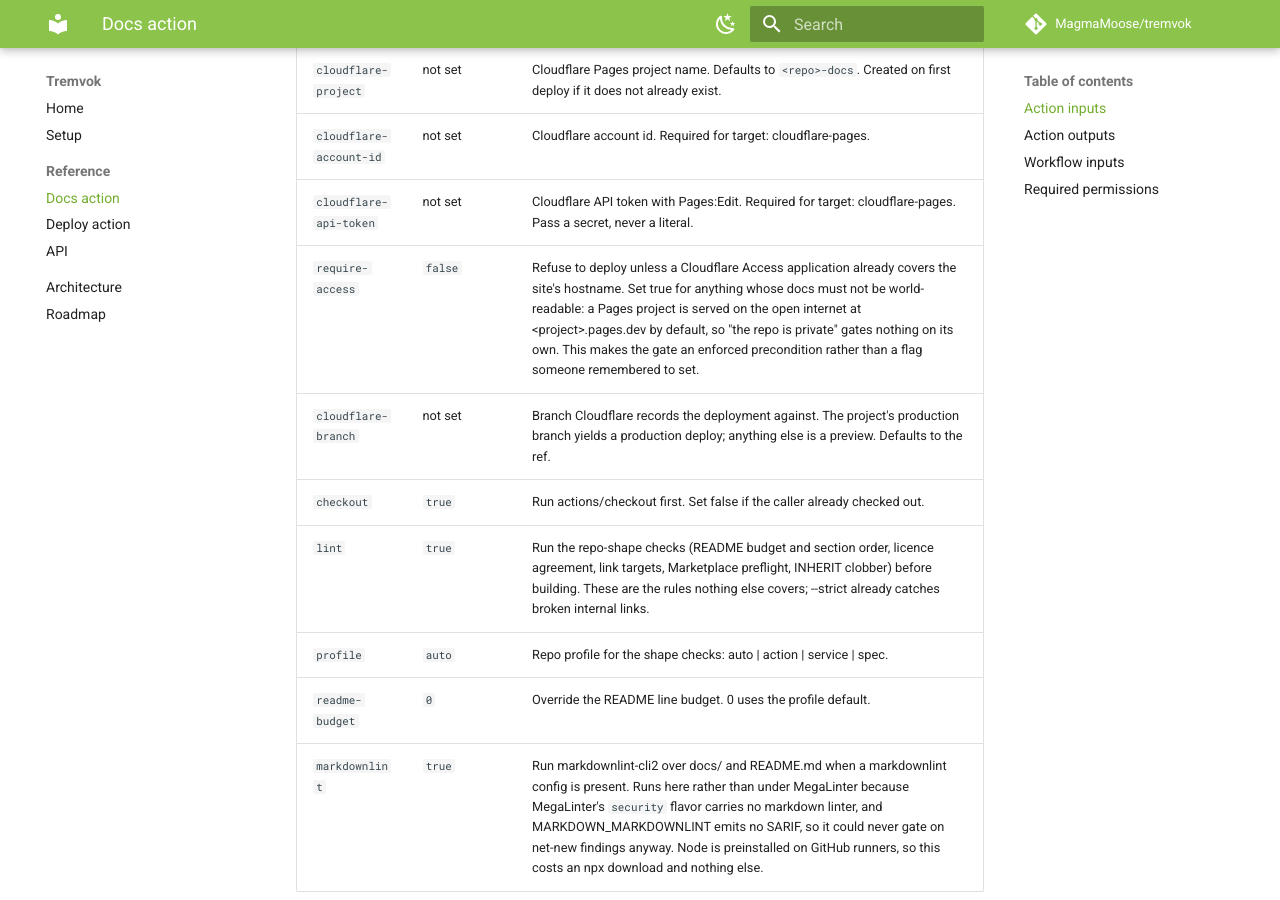
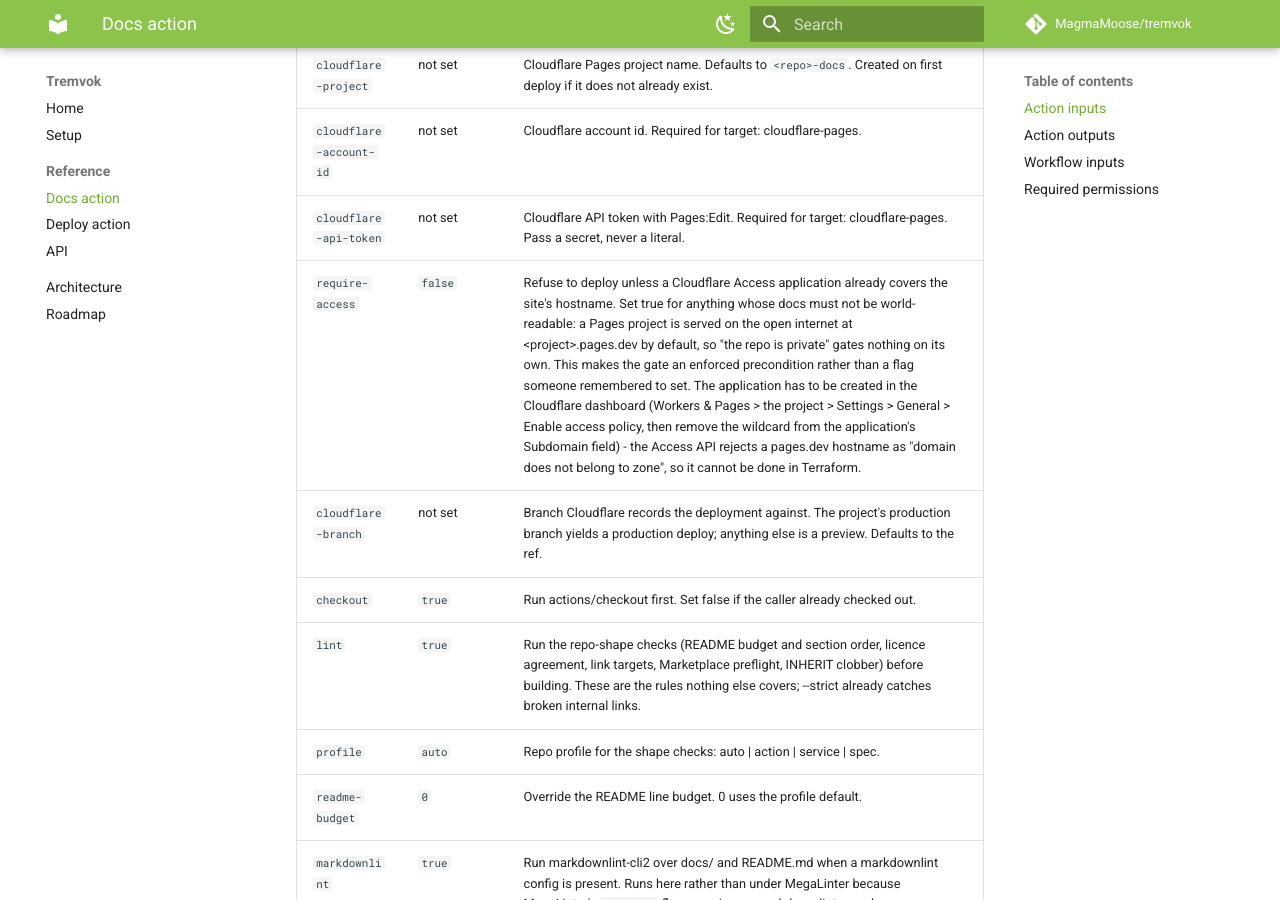
Before and after one commit to MagmaMoose/tremvok, an MkDocs documentation site: the page built from docs/action-reference.md, in a window 1280 px wide and 900 px high, scrolled down 1042 px. Built offline with MkDocs 1.6.1 and Material for MkDocs 9.7.7, drawn with Linux system fonts in a browser that asks for light colours; comment, search, counter and statistics services are not loaded; some of the changed text lies outside the part shown.

Commit message:
fix(docs): name the only way to create the Access app the gate wants
The refusal said "Create an Access application for that hostname (or a parent
domain) and re-run". Read literally that is impossible: `pages.dev` is
Cloudflare's zone, so the Access API answers

  access.api.error.invalid_request: domain does not belong to zone (12130)

and there is no ownable parent domain either. The rejection is server-side at
create, so Terraform plans the resource clean and only the apply fails — two
separate attempts to express these applications as IaC merged on green plans,
never applied, and the sites stayed unpublished for weeks behind a gate that
was working correctly and describing the fix wrongly.

The message now names Cloudflare's one supported path (the Pages project's
access-policy toggle, then removing the wildcard from the application's
Subdomain field) and says outright that the API is a dead end. Same for both
input descriptions. docs/action-reference.md is regenerated, which also picks
up a stale header sentence.

```diff
--- a/docs/action-reference.md
+++ b/docs/action-reference.md
@@ -24,7 +23,7 @@
 | `cloudflare-project` | not set | Cloudflare Pages project name. Defaults to `<repo>-docs`. Created on first deploy if it does not already exist. |
 | `cloudflare-account-id` | not set | Cloudflare account id. Required for target: cloudflare-pages. |
 | `cloudflare-api-token` | not set | Cloudflare API token with Pages:Edit. Required for target: cloudflare-pages. Pass a secret, never a literal. |
-| `require-access` | `false` | Refuse to deploy unless a Cloudflare Access application already covers the site's hostname. Set true for anything whose docs must not be world-readable: a Pages project is served on the open internet at &lt;project&gt;.pages.dev by default, so "the repo is private" gates nothing on its own. This makes the gate an enforced precondition rather than a flag someone remembered to set. |
+| `require-access` | `false` | Refuse to deploy unless a Cloudflare Access application already covers the site's hostname. Set true for anything whose docs must not be world-readable: a Pages project is served on the open internet at &lt;project&gt;.pages.dev by default, so "the repo is private" gates nothing on its own. This makes the gate an enforced precondition rather than a flag someone remembered to set. The application has to be created in the Cloudflare dashboard (Workers & Pages &gt; the project &gt; Settings &gt; General &gt; Enable access policy, then remove the wildcard from the application's Subdomain field) - the Access API rejects a pages.dev hostname as "domain does not belong to zone", so it cannot be done in Terraform. |
 | `cloudflare-branch` | not set | Branch Cloudflare records the deployment against. The project's production branch yields a production deploy; anything else is a preview. Defaults to the ref. |
 | `checkout` | `true` | Run actions/checkout first. Set false if the caller already checked out. |
 | `lint` | `true` | Run the repo-shape checks (README budget and section order, licence agreement, link targets, Marketplace preflight, INHERIT clobber) before building. These are the rules nothing else covers; --strict already catches broken internal links. |
@@ -58,7 +57,7 @@
 | `markdownlint` | `boolean` | `True` | Run markdownlint when a markdownlint config is present. |
 | `profile` | `string` | `auto` | Repo profile for the shape checks: auto \| action \| service \| spec. |
 | `readme-budget` | `number` | `0` | Override the README line budget. 0 uses the profile default. |
-| `require-access` | `boolean` | `False` | Refuse to deploy unless a Cloudflare Access application already covers the site's hostname. Set true wherever the docs must not be world-readable. |
+| `require-access` | `boolean` | `False` | Refuse to deploy unless a Cloudflare Access application already covers the site's hostname. Set true wherever the docs must not be world-readable. The application is created in the Cloudflare dashboard, not by any API: Access rejects a pages.dev hostname as "domain does not belong to zone". |
 | `cloudflare-project` | `string` | not set | Cloudflare Pages project name. Defaults to &lt;repo&gt;-docs. |
 | `runs-on` | `string` | `ubuntu-latest` | Runner label for every job. |
 | `publish` | `boolean` | `True` | Deploy at all. false builds and checks without publishing, which is what a pull-request run wants. |
```
Also changed, not shown: other parts of docs/action-reference.md (+1 -2 lines), action.yml (+20 -6 lines), 1 other file.
